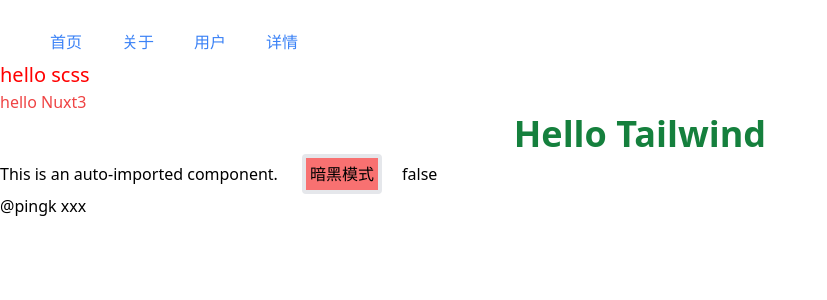
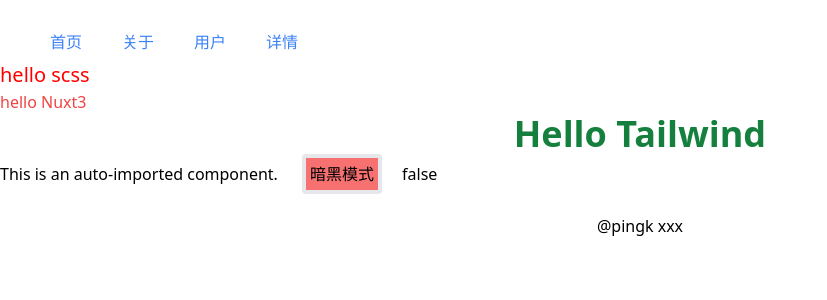
Before and after one commit to Ping-k/Pingk-Nuxt3, a Nuxt app: page / in a window 1280 px wide. Shown: the top 300 px of the page, without its empty margins (0-827 px from the left). Built offline with nearby package versions, Linux system fonts and the light colour scheme.

Commit message:
优化布局

```diff
--- a/app.vue
+++ b/app.vue
@@ -5,12 +5,11 @@
     <h1 class="text-4xl text-green-700 text-center font-semibold">Hello Tailwind</h1> -->
     <!-- <NuxtWelcome /> -->
 
-
     <AppHeader />
 
-
-    <NuxtPage></NuxtPage>
-
+    <div class="container mx-auto">
+      <NuxtPage></NuxtPage>
+    </div>
 
     <AppFooter />
 
--- a/components/AppFooter.vue
+++ b/components/AppFooter.vue
@@ -3,13 +3,13 @@
  * @version: v0.0.1
  * @Author: ZhouYanPing
  * @Date: 2023-04-11 13:42:17
- * @LastEditors:
- * @LastEditTime: 2023-04-11 13:42:28
+ * @LastEditors: Please set LastEditors
+ * @LastEditTime: 2023-04-11 14:06:22
 -->
 <template>
-  <div>
-    @pingk xxx
-  </div>
+    <div class="text-center p-5">
+        @pingk xxx
+    </div>
 </template>
 
 <script setup></script>
```
